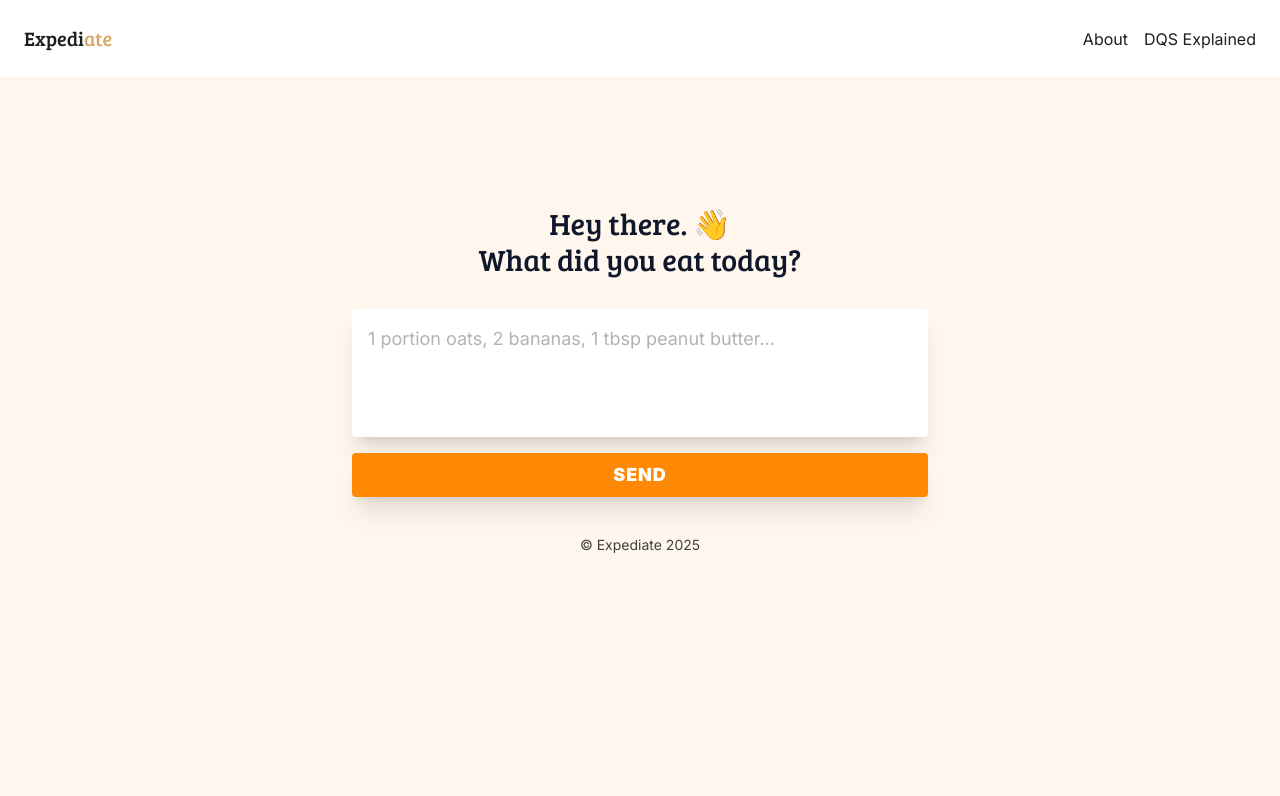
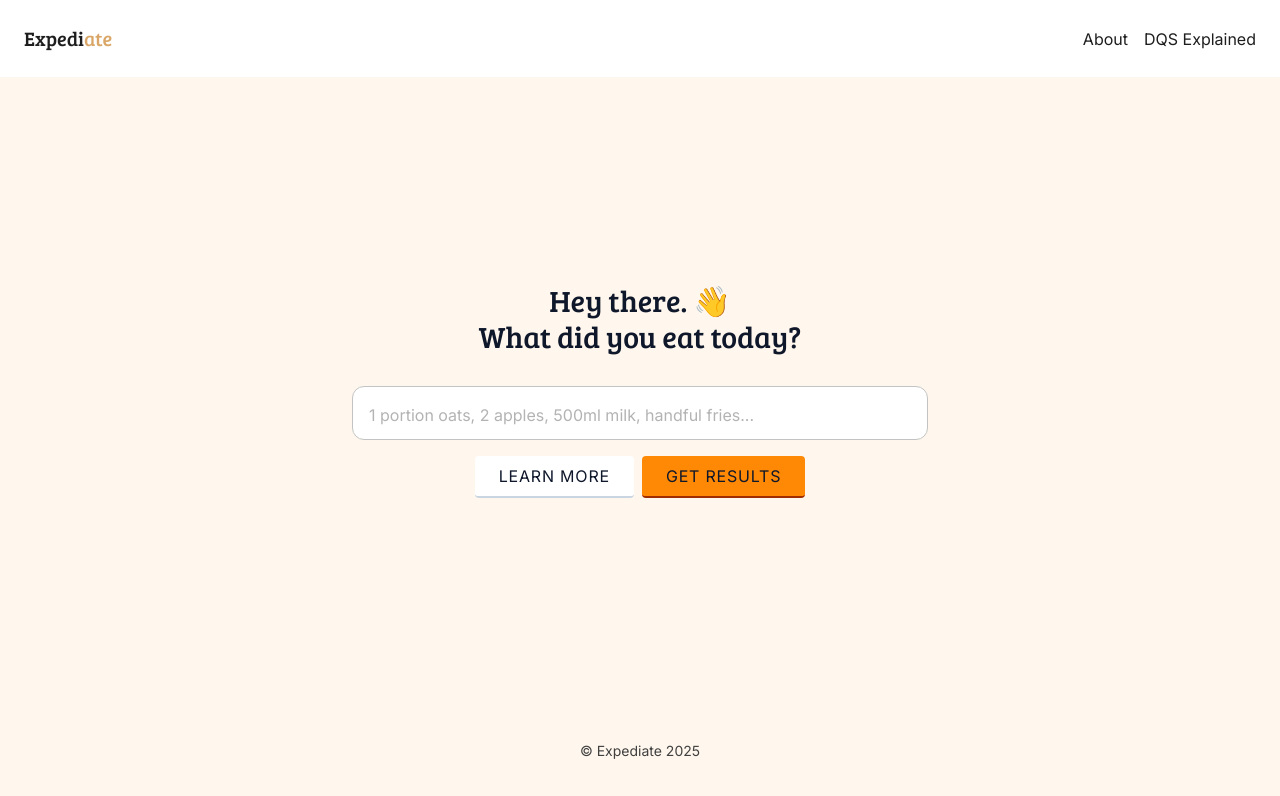
Before and after one commit to adam-mckenna/expediate-web, a Next.js app: page / in a window 1280 px wide. Shown: the top 796 px of the page. Built offline with nearby package versions, Linux system fonts and the light colour scheme.

Commit message:
feat: homepage

```diff
--- a/src/app/(pages)/(info)/about/page.tsx
+++ b/src/app/(pages)/(info)/about/page.tsx
@@ -1,5 +1,5 @@
 const AboutPage = () => (
-  <main>
+  <main className="text-slate-800">
     <header className="min-h-40 flex items-center justify-center">
       <h1 className="font-medium text-xl">About Expediate</h1>
     </header>
--- a/src/app/(pages)/(info)/dqs-explained/page.tsx
+++ b/src/app/(pages)/(info)/dqs-explained/page.tsx
@@ -1,5 +1,5 @@
 const DQSExplainedPage = () => (
-  <main>
+  <main className="text-slate-800">
     <header className="min-h-40 flex items-center justify-center">
       <h1 className="font-medium text-xl">DQS Explained</h1>
     </header>
--- a/src/app/(pages)/page.tsx
+++ b/src/app/(pages)/page.tsx
@@ -40,7 +40,7 @@ const Home = () => {
   };
 
   return (
-    <main className="grid justify-center min-w-dvw mt-32 gap-16">
+    <main className="grid justify-center min-w-dvw min-h-[calc(100vh-174px)] items-center gap-16">
       <form className="flex flex-wrap gap-4 w-xl" onSubmit={handleOnFormSubmit}>
         <header className="w-full">
           <p
@@ -57,13 +57,18 @@ const Home = () => {
 
         <textarea
           name="log"
-          className="bg-white p-4 rounded text-lg resize-none shadow-xl w-full min-h-32 h-fit placeholder:text-[#B3B3B3] transition-all focus:outline-none focus:ring-2 focus:ring-[#193C3E] focus:ring-offset-2"
-          placeholder="1 portion oats, 2 bananas, 1 tbsp peanut butter..."
+          className="bg-white p-4 resize-none w-full h-[54px] overflow-hidden text-slate-900 rounded-xl border border-[#C3C3C3] placeholder:text-[#B3B3B3] transition-all focus:outline-none focus:ring-2 focus:ring-[#193C3E] focus:ring-offset-2"
+          placeholder="1 portion oats, 2 apples, 500ml milk, handful fries..."
         />
 
-        <button className="w-full bg-orange-400 py-2 text-white text-lg font-black uppercase tracking-wider rounded shadow-xl cursor-pointer transition-all hover:bg-orange-500 focus:bg-orange-500 active:scale-95 focus:outline-none focus:ring-2 focus:ring-[#193C3E] focus:ring-offset-2">
-          Send
-        </button>
+        <div className="w-full flex justify-center gap-2">
+          <button className="px-6 bg-white rounded border-b-2 border-slate-300 py-2 text-slate-900  uppercase tracking-wider cursor-pointer transition-all hover:bg-slate-200 focus:bg-slate-200 active:scale-95 focus:outline-none focus:ring-2 focus:ring-[#193C3E] focus:ring-offset-2">
+            Learn more
+          </button>
+          <button className="px-6 bg-orange-400 rounded border-b-2 border-orange-800 py-2 text-slate-900  uppercase tracking-wider cursor-pointer transition-all hover:bg-orange-500 focus:bg-orange-500 active:scale-95 focus:outline-none focus:ring-2 focus:ring-[#193C3E] focus:ring-offset-2">
+            Get results
+          </button>
+        </div>
       </form>
 
       {results ? (
```
Also changed, not shown: 1 other file (tests, documents, lock files or other folders).
